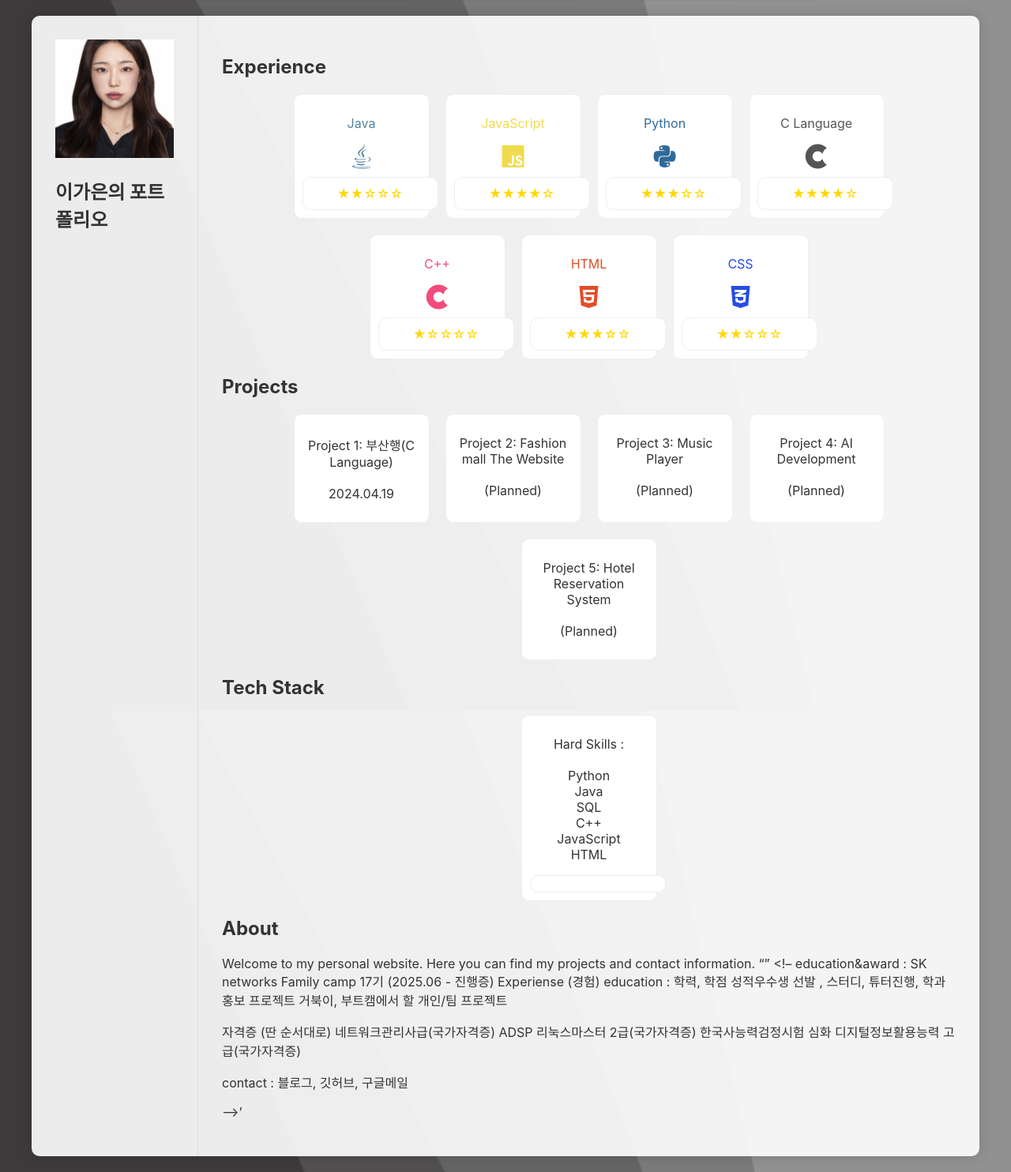
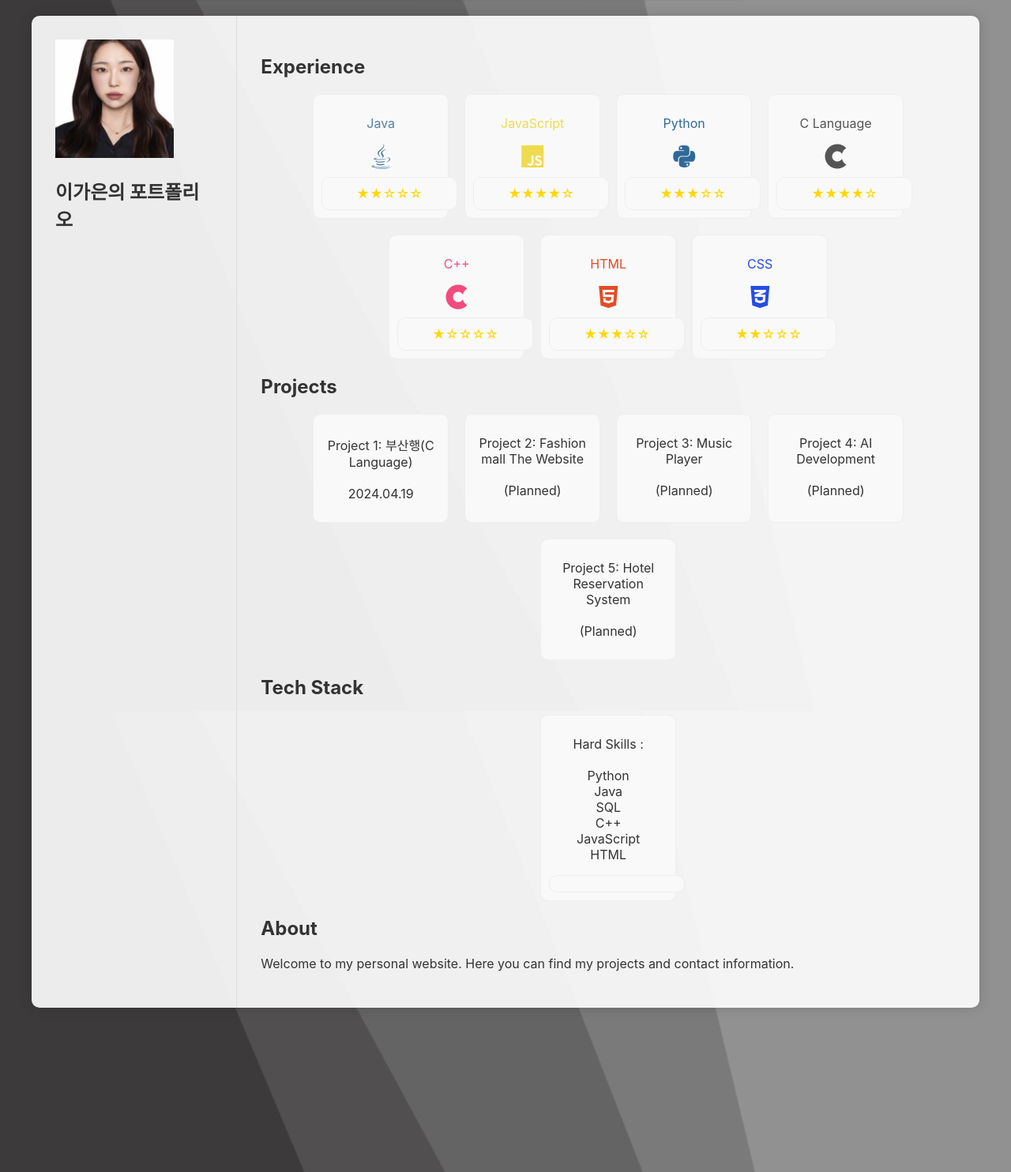
Before and after one commit to Leegaeune/Leegaeune.github.io, a Jekyll site: the page built from index.md, in a window 1280 px wide. Shown: the whole page at 79% size. Built offline with Jekyll 4.4.1, drawn with Linux system fonts in a browser that asks for light colours; our own code applies the rules of GitHub Pages for plain Markdown files.

Commit message:
Update index.md

```diff
--- a/index.md
+++ b/index.md
@@ -29,14 +29,14 @@ layout: default
     </div>
     <div class="c-lang">
         <p>C Language</p>
-        <i class="fab fa-cuttlefish"></i> <!-- Using cuttlefish icon for C language -->
+        <i class="fab fa-cuttlefish"></i>
         <div class="rating">
             <span>★★★★☆</span>
         </div>
     </div>
     <div class="cpp">
         <p>C++</p>
-        <i class="fab fa-cuttlefish"></i> <!-- Using cuttlefish icon for C++ -->
+        <i class="fab fa-cuttlefish"></i>
         <div class="rating">
             <span>★☆☆☆☆</span>
         </div>
@@ -85,59 +85,7 @@ layout: default
         <div class="rating">
         </div>
     </div>
- </div>
-
-
-<style>
-    .skills-icons, .projects-list, .job-role-list {
-        display: flex;
-        justify-content: center;
-        flex-wrap: wrap;
-        gap: 20px;
-        margin-top: 20px;
-    }
-    .skills-icons div, .projects-list div, .job-role-list div {
-        background: #fff;
-        border-radius: 10px;
-        padding: 10px;
-        width: 150px;
-        text-align: center;
-    }
-    .skills-icons i {
-        font-size: 2em;
-    }
-    .rating {
-        margin-top: 10px;
-    }
-    .rating span {
-        color: gold;
-    }
-    .java { color: #5382a1; }
-    .javascript { color: #f0db4f; }
-    .python { color: #306998; }
-    .c-lang { color: #555555; }
-    .cpp { color: #f34b7d; }
-    .html5 { color: #e34c26; }
-    .css3 { color: #264de4; }
-</style>
+</div>
 
 ## About
 Welcome to my personal website. Here you can find my projects and contact information.
-"<!-- rebuild -->"
-<!--
-education&award : SK networks Family camp 17기 (2025.06 - 진행증)
-Experiense (경험)
-education : 학력, 학점
-            성적우수생 선발 , 스터디, 튜터진행, 학과홍보
-프로젝트 거북이, 부트캠에서 할 개인/팀 프로젝트
-
-자격증 (딴 순서대로)
-네트워크관리사급(국가자격증)
-ADSP
-리눅스마스터 2급(국가자격증)
-한국사능력검정시험 심화
-디지털정보활용능력 고급(국가자격증)
-
-contact : 블로그, 깃허브, 구글메일
-
--->'
```
Also changed, not shown: other parts of index.md (+1 -1 lines).
